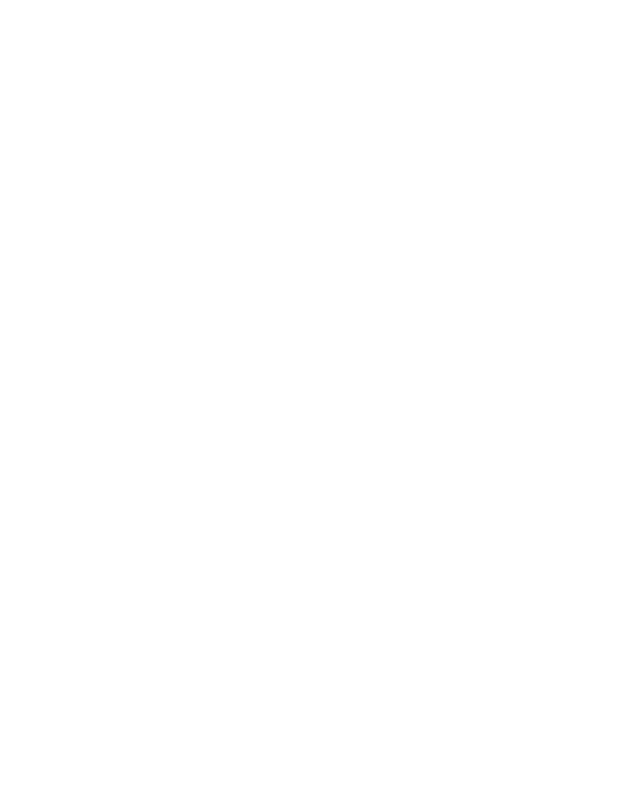
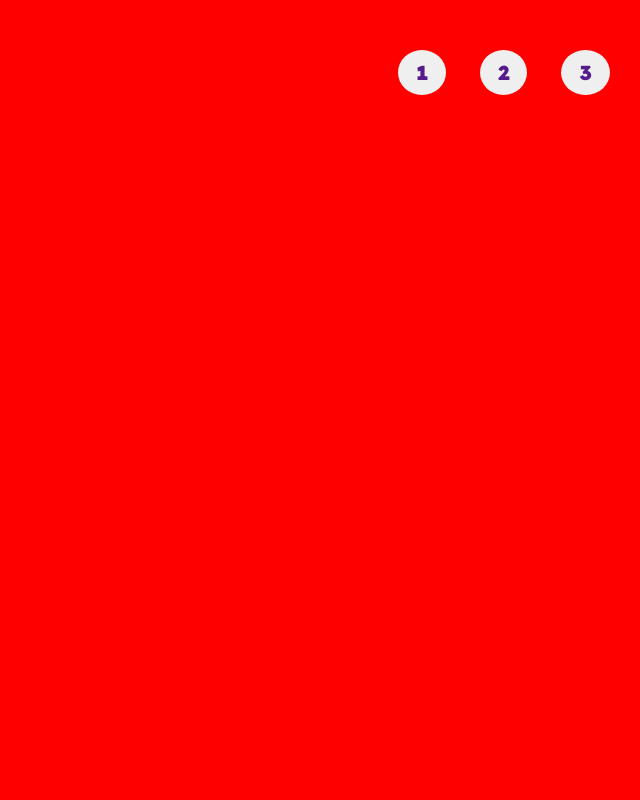
Before and after one commit to SIDDY-CHIUCHIOLO/htmlcss-shoes, a plain HTML site: page index.html in a window 1280 px wide. Shown: the top 800 px of the page, without its empty margins (640-1280 px from the left). Drawn offline with Linux system fonts and the light colour scheme.

Commit message:
inserito header

```diff
--- a/css/style.css
+++ b/css/style.css
@@ -3,3 +3,46 @@
     padding: 0;
     margin: 0;
 }
+
+body button{
+    font-family: 'Lexend Deca', sans-serif;
+}
+
+header{
+    position: absolute;
+    right: 0;
+    top: 50px;
+    z-index: 5;
+}
+
+header button{
+    border-radius:50%;
+    padding: 10px 18px;
+    font-size: 20px;
+    font-weight: 900;
+    margin-right: 30px;
+    border: none;
+}
+
+a{
+    text-decoration: none;
+}
+
+section{
+    width: 100vw;
+    height: 100vh;
+    position: relative;
+    z-index: 1;
+}
+
+#a1{
+    background-color: red;
+}
+
+#a2{
+    background-color: #41ad1a;
+}
+
+#a3{
+    background-color: yellow;
+}
--- a/index.html
+++ b/index.html
@@ -1,6 +1,7 @@
 <!DOCTYPE html>
 <html lang="en">
 <head>
+    <link href="https://fonts.googleapis.com/css2?family=Be+Vietnam+Pro:wght@500&family=Lexend+Deca:wght@900&family=Roboto:wght@300&display=swap" rel="stylesheet">
     <link rel="stylesheet" href="css/style.css">
     <meta charset="UTF-8">
     <meta http-equiv="X-UA-Compatible" content="IE=edge">
@@ -9,11 +10,16 @@
 </head>
 <body>
 
-    <header>
+    <header class="contain">
+        <button> <a href="">1</a> </button>
+        <button> <a href="">2</a> </button>
+        <button> <a href="">3</a> </button>
     </header>
 
-    <main>
-
+    <main class="contain">
+        <section id="a1" ></section>
+        <section id="a2"></section>
+        <section id="a3"></section>
     </main>
 </body>
 </html>
```
